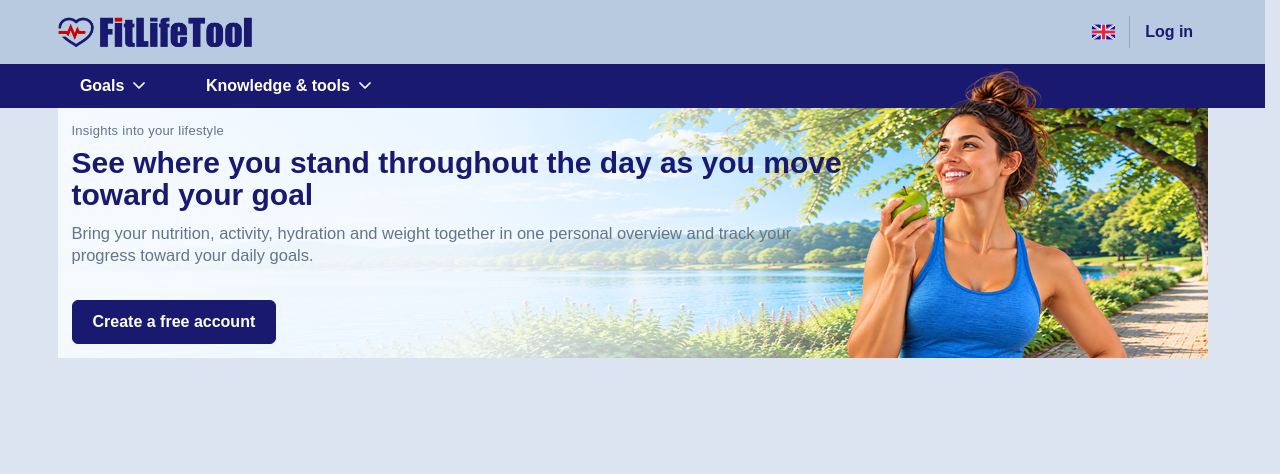
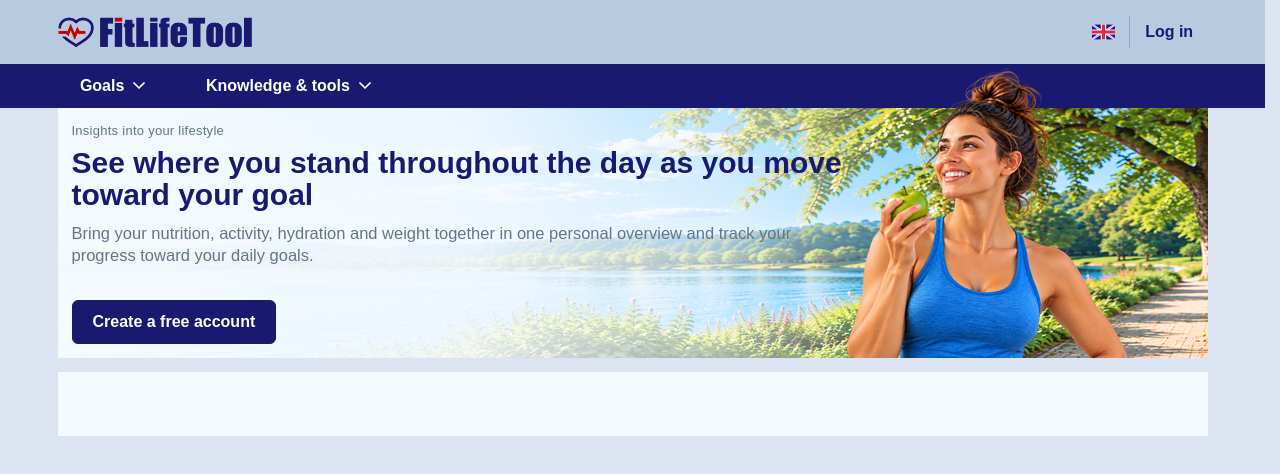
Before and after one commit to PaCoCaz/FitLifeTool.com, a Next.js app: page / in a window 1280 px wide. Shown: the top 474 px of the page. Built offline with nearby package versions, Linux system fonts and the light colour scheme.

Commit message:
feat(public-web): add homepage section card foundation

```diff
--- a/app/components/public/PublicHomepage.tsx
+++ b/app/components/public/PublicHomepage.tsx
@@ -4,6 +4,7 @@ import PublicAuthModalProvider, {
   PublicAuthTrigger,
 } from "@/components/public/PublicAuthModalProvider";
 import PublicHeader from "@/components/public/PublicHeader";
+import PublicSectionCard from "@/components/public/PublicSectionCard";
 import {
   PUBLIC_HOME_CONTENT,
   PUBLIC_LOCALE_REGISTRY,
@@ -52,6 +53,7 @@ export default function PublicHomepage({ locale }: { locale: AppLanguage }) {
               </div>
             </div>
           </section>
+          <PublicSectionCard />
         </main>
       </PublicAuthModalProvider>
     </div>
--- /dev/null
+++ b/app/components/public/PublicSectionCard.tsx
@@ -0,0 +1,9 @@
+import type { ReactNode } from "react";
+
+export default function PublicSectionCard({ children }: { children?: ReactNode }) {
+  return (
+    <div className="public-web-section-card">
+      <div className="public-web-section-card-content">{children}</div>
+    </div>
+  );
+}
--- a/app/styles/public-web.css
+++ b/app/styles/public-web.css
@@ -613,6 +613,17 @@
 
 .public-web-main {
   padding: 0;
+}
+
+.public-web-section-card {
+  width: 100%;
+  max-width: 71.875rem;
+  margin: 14px auto 0;
+  background: #f5faff;
+}
+
+.public-web-section-card-content {
+  padding: clamp(16px, 2.5vw, 32px);
 }
 
 .public-web-hero {
```
Also changed, not shown: 1 other file (tests, documents, lock files or other folders).
